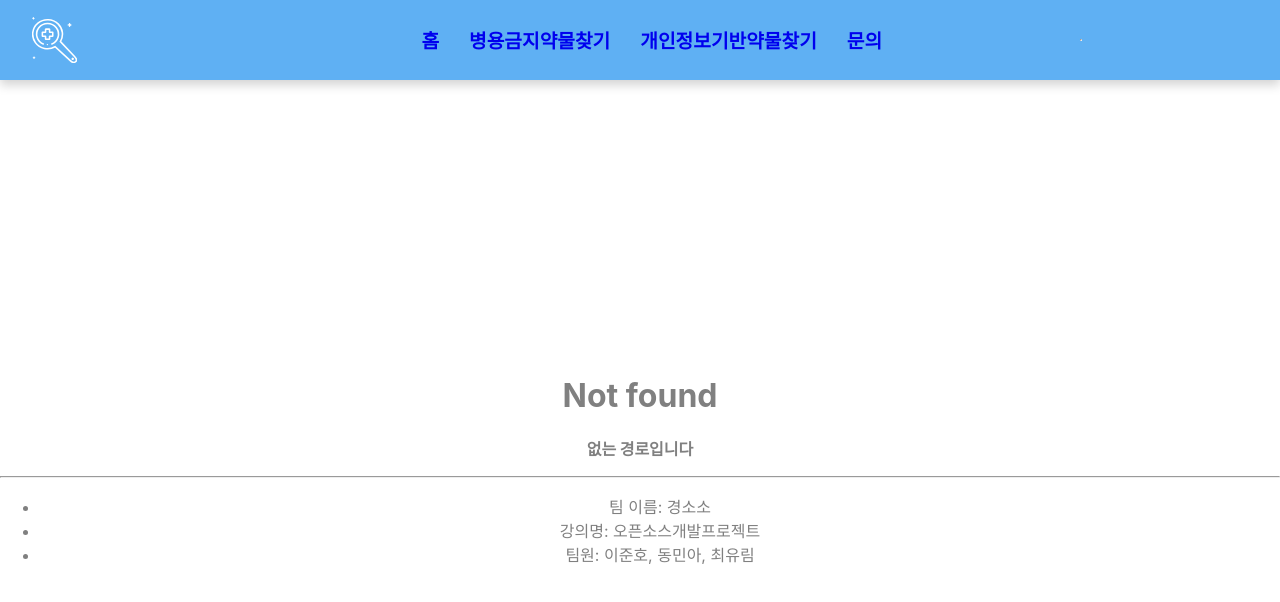
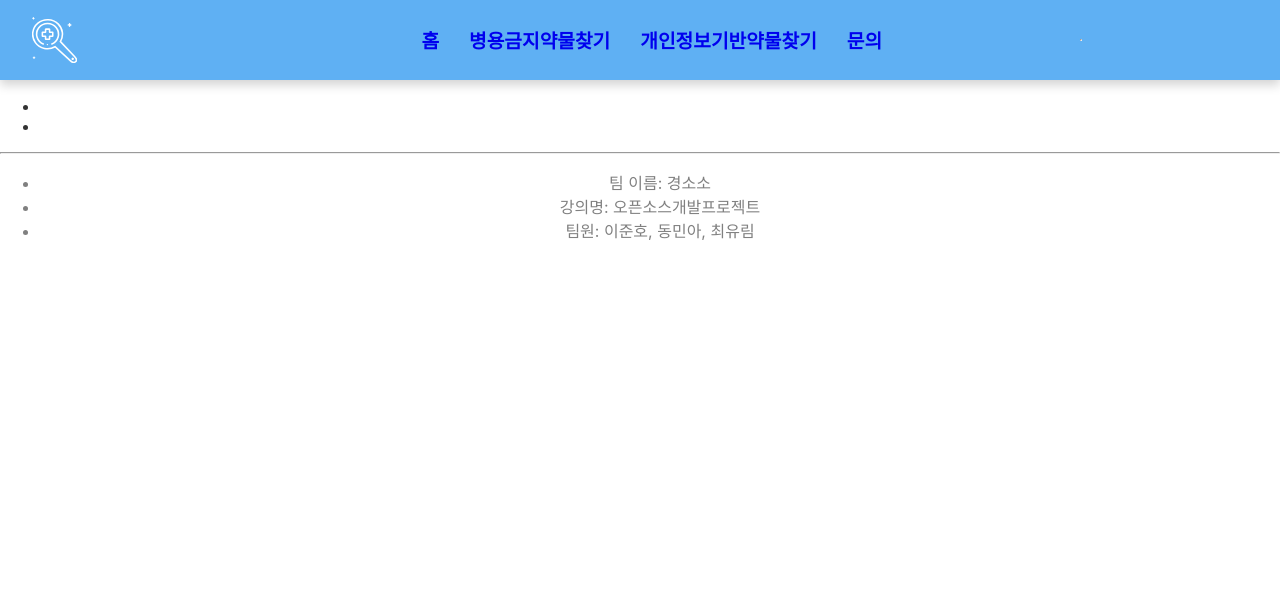
Before and after one commit to LovellR/GSS_Project, a React (Create React App) app in the folder oss-project/: page /pharmacy in a window 1280 px wide. Before the commit this address had no page. Shown: the top 602 px of the page. Built offline with nearby package versions, Linux system fonts and the light colour scheme.

Commit message:
Pharmacy 페이지 기본

```diff
--- a/oss-project/src/App.js
+++ b/oss-project/src/App.js
@@ -7,6 +7,7 @@ import Menu from './JS/Menu'; // Ensure these paths are correct
 import Footer from './JS/Footer'; // Ensure these paths are correct
 import Contact from './JS/Contact'; // Ensure these paths are correct
 import NotFound from './JS/NotFound'; // Ensure these paths are correct
+import Pharmacy from './JS/Pharmacy'; // Ensure these paths are correct
 
 
 import logo from './logo.svg';
@@ -23,6 +24,8 @@ class App extends Component {
             <Route path="/detail" element={<Detail />} />
             <Route path="/search" element={<Search />} />
             <Route path="/contact" element={<Contact />} />
+            <Route path="/pharmacy" element={<Pharmacy />} />
+
 
             {/* 주어진 링크외 다른 주소 접속 시도시 */}
             <Route path="*" element={<NotFound />} />|
--- /dev/null
+++ b/oss-project/src/JS/Pharmacy.js
@@ -0,0 +1,15 @@
+import React from 'react';
+import { Link } from 'react-router-dom';
+
+const Pharmacy = () => {
+    return (
+        <div>
+            <ul>
+                <li></li>
+                <li></li>
+            </ul>
+        </div>
+    );
+};
+
+export default Pharmacy;
--- a/oss-project/src/server/server.js
+++ b/oss-project/src/server/server.js
@@ -1,15 +1,16 @@
 const express = require("express");
 const app = express();
 const PORT =  process.env.PORT || 4000;
-const db = require('./config/pharmacy_db.js');
+const db = require('./config/db.js');
 const bodyParser = require('body-parser');
 const cors = require('cors');
 const axios = require('axios');
-const request = require('request');
+/*const request = require('request');
 const { parseString } = require('xml2js');
 
 const openApiUrl = 'http://apis.data.go.kr/B552657/ErmctInsttInfoInqireService/getParmacyFullDown';
 const serviceKey = 'pLUk2%2FJBsn3lLvQyMUoW3L%2B%2FEoLW4bEUpOUNA56KVE3Z%2BtX9%2F8PYvUGEvkCNUY%2BYcoU74Xy0Kl39R9A7Ud3CbA%3D%3D';
+*/
 
 app.use(bodyParser.urlencoded({ extended: false }));
 app.use(bodyParser.json());
```
